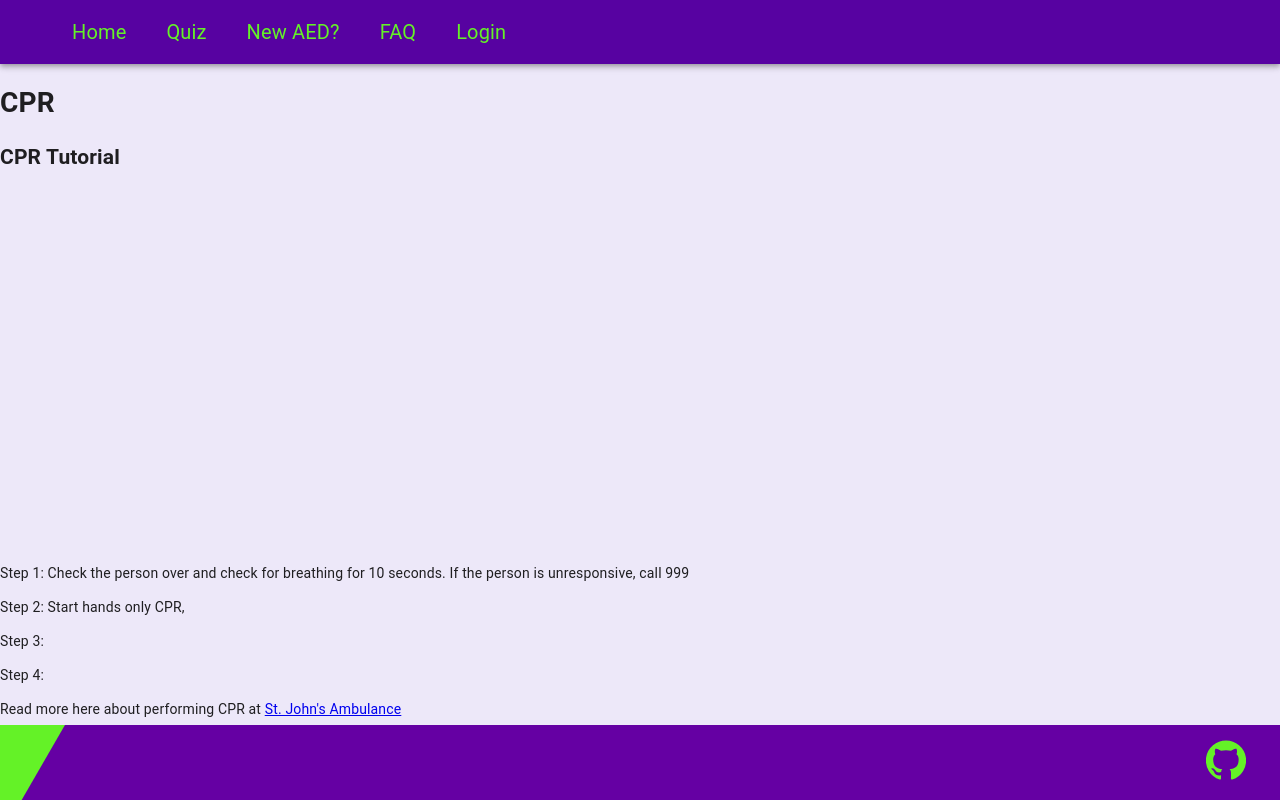
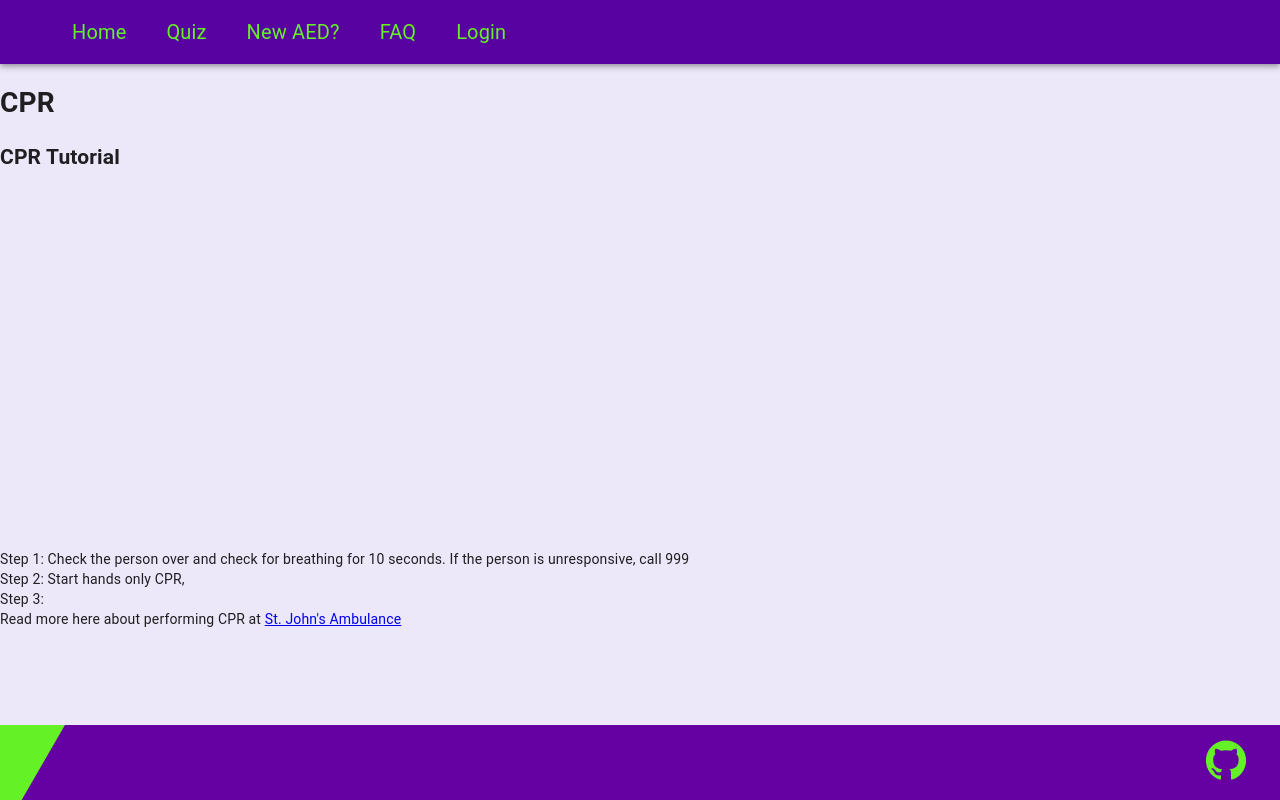
Before and after one commit to julian-james/AEDNearMe, a React (Create React App) app in the folder frontend/aednearme/: page /cpr in a window 1280 px wide. Built offline with nearby package versions, Linux system fonts and the light colour scheme.

Commit message:
instructions page

```diff
--- a/frontend/aednearme/src/pages/CPR/CPR.js
+++ b/frontend/aednearme/src/pages/CPR/CPR.js
@@ -1,3 +1,5 @@
+import { TextField } from '@material-ui/core'
+import { Typography } from '@mui/material'
 import React from 'react'
 import CprVid from '../../components/CprVid/CprVid'
 
@@ -6,11 +8,10 @@ const CPR = () => {
     <div>
         <h1>CPR</h1>
         <CprVid />
-        <p>Step 1: Check the person over and check for breathing for 10 seconds. If the person is unresponsive, call 999</p>
-        <p>Step 2: Start hands only CPR, </p>
-        <p>Step 3: </p>
-        <p>Step 4: </p>
-        <p>Read more here about performing CPR at <a href="https://www.sja.org.uk/get-advice/first-aid-advice/unresponsive-casualty/how-to-do-cpr-on-an-adult/" target="_blank">St. John's Ambulance</a></p>
+        <Typography />Step 1: Check the person over and check for breathing for 10 seconds. If the person is unresponsive, call 999
+        <Typography />Step 2: Start hands only CPR,
+        <Typography />Step 3:
+        <Typography />Read more here about performing CPR at <a href="https://www.sja.org.uk/get-advice/first-aid-advice/unresponsive-casualty/how-to-do-cpr-on-an-adult/" target="_blank">St. John's Ambulance</a>
     </div>
   )
 }
--- a/frontend/aednearme/src/pages/Upload/Upload.js
+++ b/frontend/aednearme/src/pages/Upload/Upload.js
@@ -13,9 +13,9 @@ const Upload = () => {
       // email confirmation
   }
 
-  const handleLat = () => setLatitude(e.target.value)
-  const handleLng = () => setLongitude(e.target.value)
-  const handleAccess = () => setAccess(e.target.value)
+  const handleLat = (e) => setLatitude(e.target.value);
+  const handleLng = (e) => setLongitude(e.target.value);
+  const handleAccess = (e) => setAccess(e.target.value);
 
   return (
 
@@ -24,7 +24,7 @@ const Upload = () => {
         <UploadMap />
         <FormControl color="secondary">
             <FormControl margin="normal">
-               <input type="file" />
+               <Input type="file" />
                <Button variant="raised">Upload img</Button>
 
             </FormControl >
@@ -32,6 +32,7 @@ const Upload = () => {
                 <TextField
                     label="Latitude"
                     id="latitude"
+                    type="number"
                     onChange={handleLat}
                 />
             </FormControl>
@@ -39,6 +40,7 @@ const Upload = () => {
                 <TextField
                         label="Longitude"
                         id="longitude"
+                        type="number"
                         onChange={handleLng}
                     />
             </FormControl>
@@ -47,11 +49,12 @@ const Upload = () => {
                     Access?
                 </InputLabel>
                 <Select
+                    id="access"
                     label="Access?"
-                    onClick={handleAccess}
-                >
-                    <MenuItem>Public Access</MenuItem>
-                    <MenuItem>Limited Access</MenuItem>
+                    value={access}
+                    onChange={handleAccess}>
+                    <MenuItem value="Public Access">Public Access</MenuItem>
+                    <MenuItem value="Limited Access">Limited Access</MenuItem>
                 </Select>
             </FormControl>
             <FormControl margin="normal">
```
